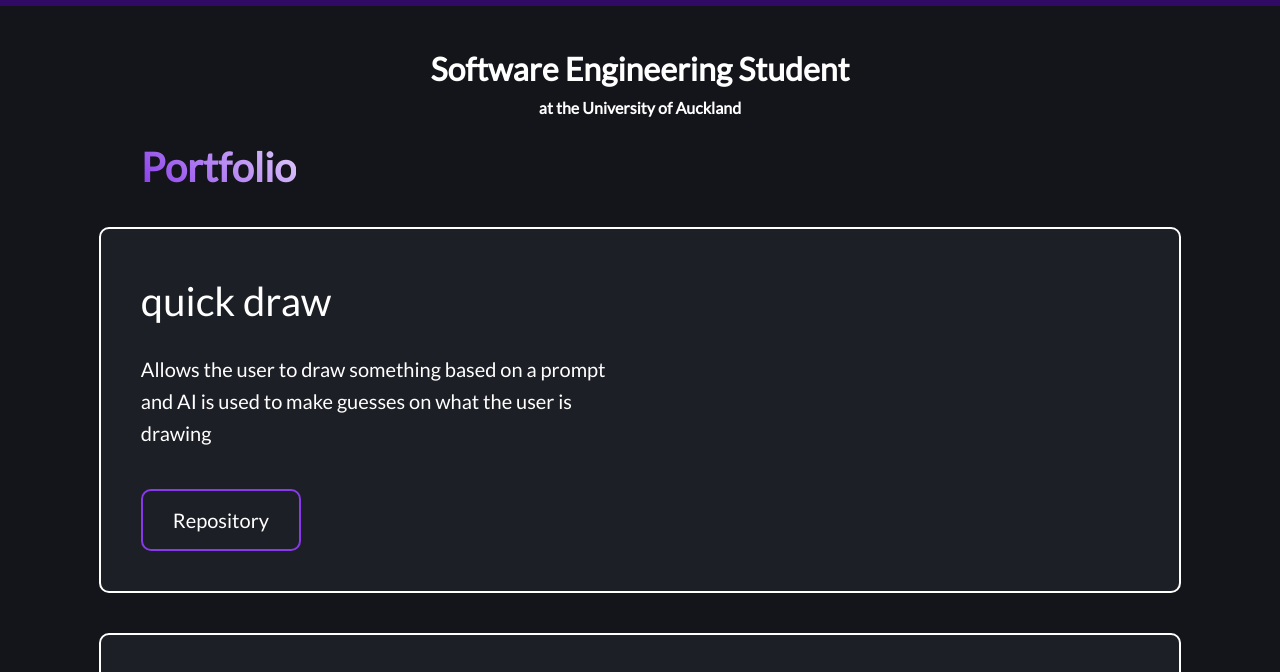
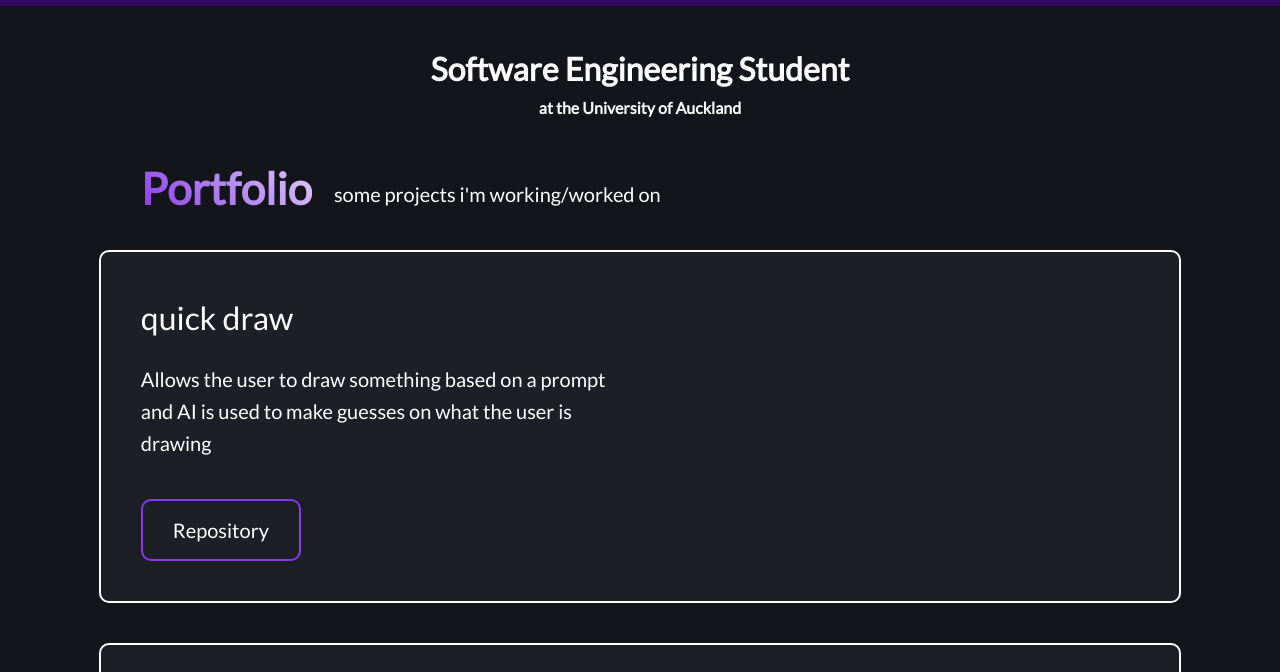
Before and after one commit to justinfyh/justinfyh.github.io, an Astro site: page / in a window 1280 px wide. Shown: the part 74-746 px from the top of the page. Built offline with nearby package versions, Linux system fonts and the light colour scheme; Astro itself is replaced by a stand-in of ours.

Commit message:
Adjustments to portfolio section title

```diff
--- /dev/null
+++ b/src/components/Portfolio.astro
@@ -0,0 +1,31 @@
+<div>
+    <h1><span class="text-gradient">Portfolio</span></h1>
+    <p>some projects i'm working/worked on</p>
+</div>
+
+<style>
+    div {
+        display: flex;
+        align-items: flex-end;
+		margin-left: 10%;
+        margin-bottom: 0;
+    }
+    h1 {
+		font-size: 2.75rem;
+		font-weight: 700;
+		line-height: 1;
+        margin-right: 0.5em;
+        margin-bottom: 0;
+	}
+	.text-gradient {
+		background-image: var(--accent-gradient);
+		-webkit-background-clip: text;
+		-webkit-text-fill-color: transparent;
+		background-size: 400%;
+		background-position: 0%;
+	}
+
+    p {
+        margin-bottom: 0;
+    }
+</style>
--- a/src/components/ProjectCard.astro
+++ b/src/components/ProjectCard.astro
@@ -27,13 +27,14 @@ const { title, description, link } = Astro.props as Props;
     }
 
     .title {
-        font-size: 2.5rem;
+        font-size: 2rem;
         margin-top: 0;
         margin-bottom: 0;
     }
     .description {
         width: 50%;
         margin: 1em 0;
+        font-size: 1.25rem;
     }
 
     .link {
--- a/src/pages/index.astro
+++ b/src/pages/index.astro
@@ -2,6 +2,7 @@
 import Layout from '../layouts/Layout.astro';
 import ProjectCard from '../components/ProjectCard.astro';
 import Introduction from '../components/Introduction.astro';
+import Portfolio from '../components/Portfolio.astro'
 ---
 
 <Layout title="Welcome to Astro.">
@@ -9,7 +10,7 @@ import Introduction from '../components/Introduction.astro';
 
 		<Introduction />
 
-		<h1><span class="text-gradient">Portfolio</span></h1>
+		<Portfolio />
 
 		<ProjectCard title='quick draw'
 			description='Allows the user to draw something based on a prompt and AI is used to make guesses on what the user is drawing'
@@ -32,18 +33,5 @@ import Introduction from '../components/Introduction.astro';
 		font-size: 20px;
 		line-height: 1.6;
 	}
-	h1 {
-		font-size: 2.5rem;
-		font-weight: 700;
-		line-height: 1;
-		margin-left: 10%;
-		margin-bottom: 1em;
-	}
-	.text-gradient {
-		background-image: var(--accent-gradient);
-		-webkit-background-clip: text;
-		-webkit-text-fill-color: transparent;
-		background-size: 400%;
-		background-position: 0%;
-	}
+
 </style>
```
